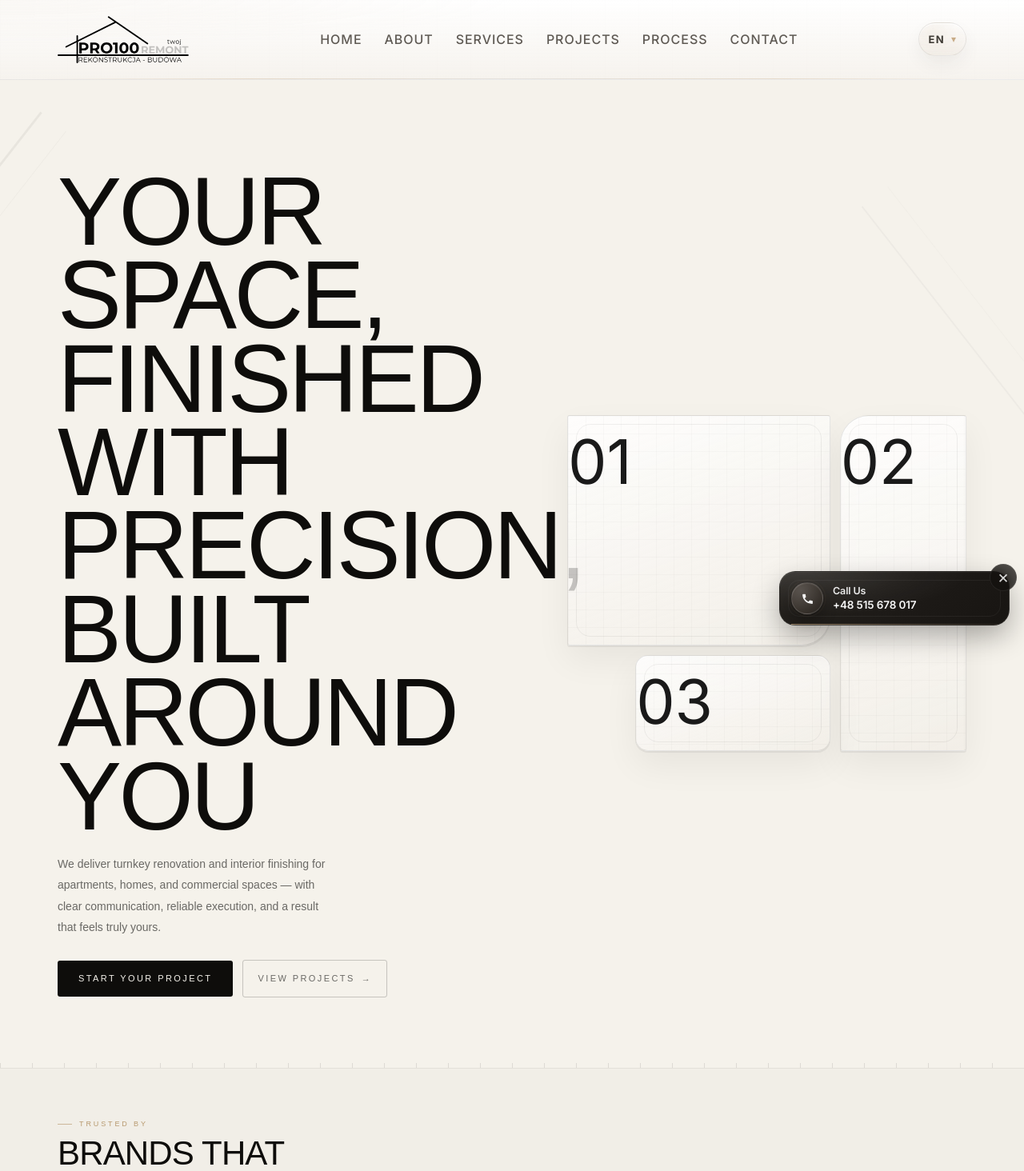
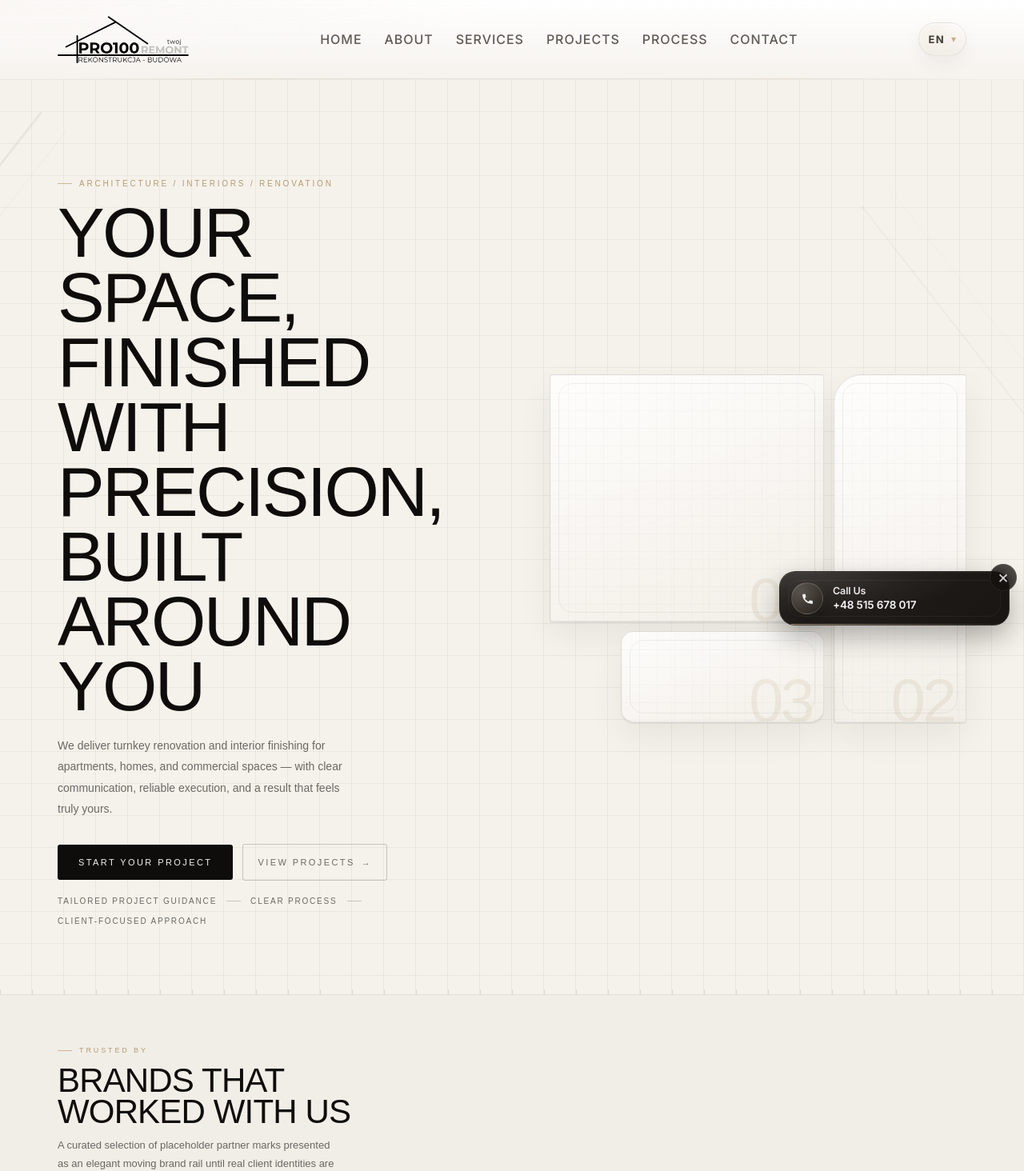
Before and after one commit to romanasolovan/prosto-remont, a Next.js app: page /en in a window 1280 px wide. Shown: the top 1464 px of the page at 80% size. Built offline with nearby package versions, Linux system fonts and the light colour scheme.

Commit message:
refine the Hero

```diff
--- a/components/home/HomeHero/HomeHero.module.css
+++ b/components/home/HomeHero/HomeHero.module.css
@@ -1,10 +1,64 @@
 .hero {
+  --ink: #0e0d0b;
+  --ink-80: rgba(14, 13, 11, 0.8);
+  --ink-60: rgba(14, 13, 11, 0.6);
+  --ink-20: rgba(14, 13, 11, 0.2);
+  --ink-10: rgba(14, 13, 11, 0.1);
+  --ink-06: rgba(14, 13, 11, 0.06);
+  --ink-03: rgba(14, 13, 11, 0.03);
+  --paper: #f5f2eb;
+  --sand: #b89a70;
+  --grid: rgba(14, 13, 11, 0.048);
+  --r-sm: 3px;
+  --r-md: 16px;
+  --r-xl: 36px;
+  --panel-light: linear-gradient(
+    160deg,
+    rgba(255, 255, 255, 0.85) 0%,
+    rgba(241, 237, 230, 0.7) 100%
+  );
+  --shadow-light:
+    0 2px 0 rgba(14, 13, 11, 0.06), 0 18px 44px rgba(14, 13, 11, 0.06),
+    inset 0 1px 0 rgba(255, 255, 255, 0.8);
+
   position: relative;
   display: flex;
   align-items: center;
   min-height: 100svh;
   overflow: hidden;
   background: var(--paper);
+}
+
+.hero::before {
+  content: "";
+  position: absolute;
+  inset: 0;
+  pointer-events: none;
+  background-image:
+    linear-gradient(var(--grid) 1px, transparent 1px),
+    linear-gradient(90deg, var(--grid) 1px, transparent 1px);
+  background-size: 40px 40px;
+  background-position: -1px -1px;
+}
+
+.hero::after {
+  content: "";
+  position: absolute;
+  right: 0;
+  bottom: 0;
+  left: 0;
+  height: 14px;
+  pointer-events: none;
+  background-image: repeating-linear-gradient(
+    90deg,
+    var(--ink-10) 0px,
+    var(--ink-10) 1px,
+    transparent 1px,
+    transparent 40px
+  );
+  background-size: 40px 6px;
+  background-repeat: repeat-x;
+  background-position: left bottom;
 }
 
 .heroDecor {
@@ -58,26 +112,6 @@
   transform-origin: top right;
 }
 
-.hero::after {
-  content: "";
-  position: absolute;
-  right: 0;
-  bottom: 0;
-  left: 0;
-  height: 14px;
-  pointer-events: none;
-  background-image: repeating-linear-gradient(
-    90deg,
-    var(--ink-10) 0px,
-    var(--ink-10) 1px,
-    transparent 1px,
-    transparent 40px
-  );
-  background-size: 40px 6px;
-  background-repeat: repeat-x;
-  background-position: left bottom;
-}
-
 .heroInner {
   position: relative;
   z-index: 2;
@@ -86,20 +120,43 @@
   align-items: center;
   gap: 36px;
   min-height: 100svh;
-  padding: 104px 0 76px;
+  padding: 112px 0 84px;
 }
 
 .heroContent {
-  max-width: 720px;
+  max-width: 680px;
+}
+
+.heroEyebrow {
+  display: inline-flex;
+  align-items: center;
+  gap: 9px;
+  margin-bottom: 14px;
+  font-family: "Barlow Condensed", sans-serif;
+  font-size: 10px;
+  font-weight: 500;
+  letter-spacing: 0.28em;
+  text-transform: uppercase;
+  color: var(--sand);
+}
+
+.heroEyebrow::before {
+  content: "";
+  display: block;
+  width: 18px;
+  height: 1px;
+  flex-shrink: 0;
+  background: var(--sand);
+  opacity: 0.65;
 }
 
 .heroTitle {
-  max-width: 10ch;
+  max-width: 11ch;
   margin: 0 0 20px;
   font-family: "Barlow Condensed", sans-serif;
-  font-size: clamp(52px, 13vw, 120px);
+  font-size: clamp(42px, 8.5vw, 88px);
   font-weight: 200;
-  line-height: 0.87;
+  line-height: 0.92;
   letter-spacing: -0.03em;
   text-transform: uppercase;
   text-wrap: balance;
@@ -107,12 +164,12 @@
 }
 
 .heroSubtitle {
-  max-width: 44ch;
-  margin: 0 0 28px;
+  max-width: 46ch;
+  margin: 0 0 30px;
   font-family: "Barlow", sans-serif;
   font-size: clamp(14px, 1.05vw, 16px);
   font-weight: 300;
-  line-height: 1.88;
+  line-height: 1.9;
   color: var(--ink-60);
 }
 
@@ -121,17 +178,14 @@
   flex-wrap: wrap;
   align-items: center;
   gap: 12px;
-}
-
-.heroButton,
-.ctaButton {
-  min-height: unset;
+  margin-bottom: 18px;
 }
 
 .heroButton {
   display: inline-flex;
   align-items: center;
   gap: 10px;
+  min-height: unset;
   padding: 14px 26px;
   border: none;
   border-radius: var(--r-sm) !important;
@@ -155,18 +209,14 @@
   box-shadow: none;
 }
 
-.heroLink,
-.sectionLink {
+.heroLink {
   display: inline-flex;
   align-items: center;
   gap: 8px;
-  text-decoration: none;
-}
-
-.heroLink {
   padding: 14px 18px;
   border: 0.5px solid var(--ink-20);
   border-radius: var(--r-sm);
+  text-decoration: none;
   color: var(--ink-60);
   font-family: "Barlow Condensed", sans-serif;
   font-size: 11px;
@@ -183,6 +233,37 @@
   border-color: var(--ink-60);
   color: var(--ink);
   transform: translateY(-1px);
+}
+
+.linkArrow {
+  display: inline-block;
+  transition: transform 220ms ease;
+}
+
+.heroLink:hover .linkArrow {
+  transform: translateX(3px);
+}
+
+.heroMeta {
+  display: flex;
+  flex-wrap: wrap;
+  align-items: center;
+  gap: 10px 12px;
+}
+
+.heroMetaItem {
+  font-family: "Barlow Condensed", sans-serif;
+  font-size: 10px;
+  font-weight: 500;
+  letter-spacing: 0.18em;
+  text-transform: uppercase;
+  color: var(--ink-60);
+}
+
+.heroMetaDivider {
+  width: 18px;
+  height: 1px;
+  background: var(--ink-20);
 }
 
 .heroPanels {
@@ -221,7 +302,7 @@
 .heroPanelLarge {
   grid-column: 1 / span 4;
   grid-row: 1 / span 2;
-  min-height: clamp(160px, 24vw, 280px);
+  min-height: clamp(180px, 24vw, 300px);
   border-radius: var(--r-sm) var(--r-sm) var(--r-xl) var(--r-sm);
 }
 
@@ -234,15 +315,28 @@
 .heroPanelSmall {
   grid-column: 2 / span 3;
   grid-row: 3;
-  min-height: clamp(60px, 10vw, 100px);
+  min-height: clamp(72px, 10vw, 110px);
   border-radius: var(--r-md);
 }
 
 .panelNumber {
+  position: absolute;
+  right: 14px;
+  bottom: -6px;
+  user-select: none;
+  font-family: "Barlow Condensed", sans-serif;
   font-size: clamp(48px, 6vw, 80px);
+  font-weight: 200;
+  line-height: 0.85;
+  letter-spacing: -0.04em;
+  color: rgba(184, 154, 112, 0.14);
 }
 
-/* HERO adaptive */
+.heroButton:focus-visible,
+.heroLink:focus-visible {
+  outline: 2px solid rgba(184, 154, 112, 0.55);
+  outline-offset: 3px;
+}
 
 @media (max-width: 599px) {
   .hero {
@@ -259,6 +353,12 @@
     margin: 0 auto;
   }
 
+  .heroEyebrow,
+  .heroActions,
+  .heroMeta {
+    justify-content: center;
+  }
+
   .heroTitle {
     max-width: 100%;
     margin-inline: auto;
@@ -268,20 +368,14 @@
     margin-inline: auto;
   }
 
-  .heroActions {
-    justify-content: center;
-  }
-}
-
-@media (min-width: 600px) {
-  .heroInner {
-    padding: 112px 0 88px;
+  .heroMetaDivider {
+    display: none;
   }
 }
 
 @media (min-width: 900px) {
   .heroInner {
-    grid-template-columns: minmax(0, 1.08fr) minmax(320px, 0.92fr);
+    grid-template-columns: minmax(0, 1.04fr) minmax(320px, 0.96fr);
     gap: clamp(32px, 4vw, 52px);
   }
 
@@ -289,6 +383,17 @@
     display: grid;
     grid-template-columns: repeat(6, minmax(0, 1fr));
     gap: 12px;
-    min-height: clamp(260px, 34vw, 420px);
+    min-height: clamp(280px, 34vw, 440px);
   }
 }
+
+@media (prefers-reduced-motion: reduce) {
+  .heroButton:hover,
+  .heroLink:hover {
+    transform: none;
+  }
+
+  .linkArrow {
+    transition: none;
+  }
+}
--- a/components/home/HomeHero/HomeHero.tsx
+++ b/components/home/HomeHero/HomeHero.tsx
@@ -18,12 +18,17 @@ export default function HomeHero() {
       <div className="container">
         <div className={styles.heroInner}>
           <div className={styles.heroContent}>
+            <span className={styles.heroEyebrow}>
+              Architecture / Interiors / Renovation
+            </span>
+
             <h1 className={styles.heroTitle}>{t("hero.title")}</h1>
+
             <p className={styles.heroSubtitle}>{t("hero.subtitle")}</p>
 
             <div className={styles.heroActions}>
               <Link
-                href="/contact"
+                href="/process"
                 className={`btn btn-primary ${styles.heroButton}`}
               >
                 {tCommon("startProject")}
@@ -36,15 +41,29 @@ export default function HomeHero() {
                 </span>
               </Link>
             </div>
+
+            <div className={styles.heroMeta}>
+              <span className={styles.heroMetaItem}>
+                Tailored project guidance
+              </span>
+              <span className={styles.heroMetaDivider} aria-hidden="true" />
+              <span className={styles.heroMetaItem}>Clear process</span>
+              <span className={styles.heroMetaDivider} aria-hidden="true" />
+              <span className={styles.heroMetaItem}>
+                Client-focused approach
+              </span>
+            </div>
           </div>
 
           <div className={styles.heroPanels} aria-hidden="true">
             <div className={`${styles.heroPanel} ${styles.heroPanelLarge}`}>
               <span className={styles.panelNumber}>01</span>
             </div>
+
             <div className={`${styles.heroPanel} ${styles.heroPanelTall}`}>
               <span className={styles.panelNumber}>02</span>
             </div>
+
             <div className={`${styles.heroPanel} ${styles.heroPanelSmall}`}>
               <span className={styles.panelNumber}>03</span>
             </div>
```
